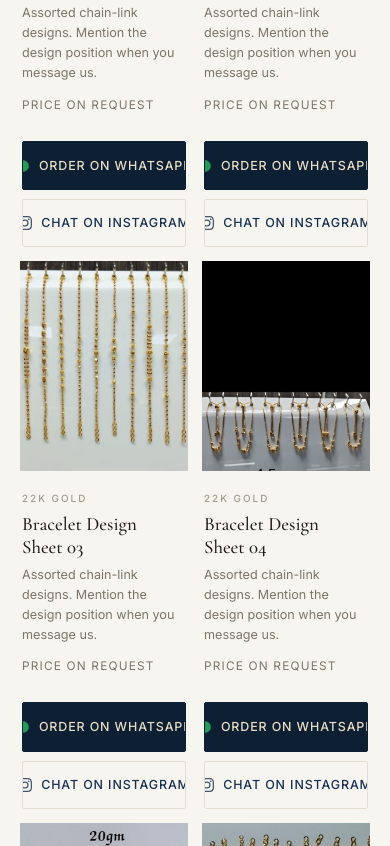
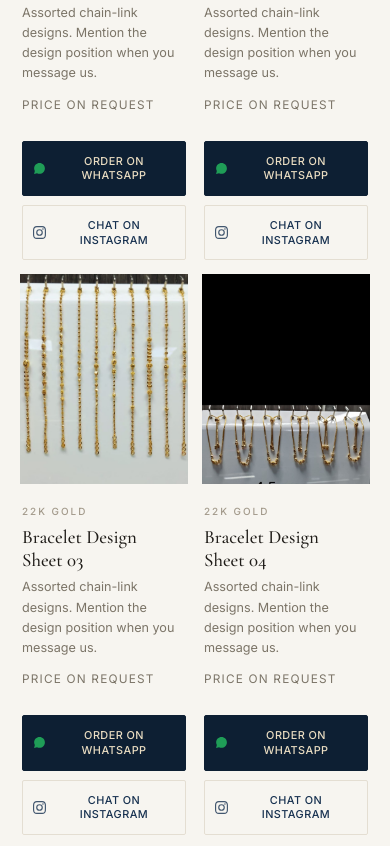
Before and after one commit to srinivasagoldworks916/srinivasagoldworks916.github.io, a plain HTML site: page bracelets.html in a window 390 px wide. Shown: the part 1073-1919 px from the top of the page. Drawn offline with nearby package versions, Linux system fonts and the light colour scheme.

Commit message:
Stop card button labels clipping in narrow columns
The wipe effect needs overflow:hidden on buttons, which turned an
overflowing label into a clipped one. At phone widths the grid drops to
~154px columns, where "Order on WhatsApp" cannot fit on one line.

Let card buttons wrap to two centred lines and run tighter than the
page-level buttons.

Co-Authored-By: Claude Opus 5 <noreply@anthropic.com>

```diff
--- a/css/site.css
+++ b/css/site.css
@@ -390,7 +390,15 @@ nav.catnav a[aria-current="page"]{ color:var(--navy); font-weight:500; }
   text-transform:uppercase; margin-top:6px; margin-bottom:20px;
 }
 .card-actions{ margin-top:auto; display:flex; flex-direction:column; gap:9px; }
-.card-actions .btn-wa, .card-actions .btn-ig{ justify-content:center; width:100%; }
+/* Card buttons sit in narrow columns, so they run tighter than the page-level
+   ones. The wipe needs overflow:hidden, which would otherwise clip the label. */
+.card-actions .btn-wa, .card-actions .btn-ig{
+  justify-content:center; width:100%;
+  padding:12px 10px; gap:7px;
+  font-size:.68rem; letter-spacing:.04em;
+  white-space:normal; text-align:center; line-height:1.35;
+}
+.card-actions .btn-wa svg, .card-actions .btn-ig svg{ width:13px; height:13px; }
 
 /* Secondary action: a hairline, so two CTAs never compete. */
 .btn-ig{
```
